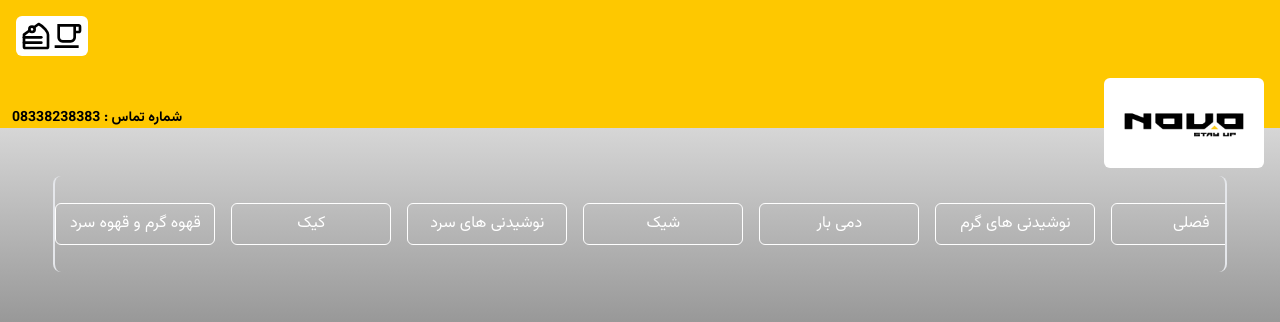
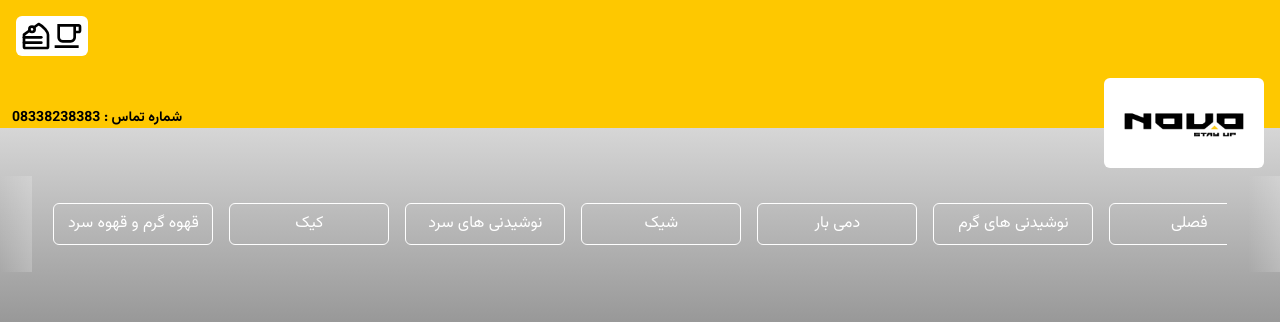
Before and after one commit to ariankheradmand/Novo-V2, a Next.js app: page / in a window 1280 px wide. Shown: the top 322 px of the page. Built offline with nearby package versions, Linux system fonts and the light colour scheme.

Commit message:
coding the Hero v0.1.1

```diff
--- a/app/component/Hero.js
+++ b/app/component/Hero.js
@@ -13,17 +13,19 @@ function Hero() {
   ];
 
   return (
-    <div className="w-full flex items-center justify-center">
-      <div className="flex items-center overflow-auto gap-4 w-11/12 h-24 border-r-2 border-l-2 rounded-lg">
+    <div className="w-full flex items-center justify-center relative">
+  <div className="flex items-center overflow-auto gap-4 w-11/12 h-24 rounded-lg relative z-10">
     {items.map((item, index) => (
-          <div
+      <button
         key={index}
-            className="border-white flex-shrink-0 border w-40 text-center py-2 rounded-md text-white"
+        className="border-white flex-shrink-0 border w-40 text-center py-2 rounded-md text-white hover:bg-accent hover:text-black hover:border-black focus:bg-accent focus:text-black focus:border-black"
       >
         {item}
-          </div>
+      </button>
     ))}
   </div>
+  <div className="absolute left-0 top-0 h-full  opacity-20 w-8 bg-gradient-to-r from-transparent to-white pointer-events-none"></div>
+  <div className="absolute right-0 top-0 h-full opacity-20  w-8 bg-gradient-to-l from-white to-transparent pointer-events-none"></div>
 </div>
   );
 }
--- a/app/globals.css
+++ b/app/globals.css
@@ -3,3 +3,26 @@
 @tailwind base;
 @tailwind components;
 @tailwind utilities;
+
+
+
+::-webkit-scrollbar {
+    width: 16px;
+    height: 12px;
+  }
+
+  ::-webkit-scrollbar-track {
+    background-color: rgba(0, 0, 0, 0.2);
+    border-radius: 10px;
+  }
+
+  ::-webkit-scrollbar-thumb {
+    background-color: white;
+    border-radius: 10px;
+    border: 2px solid rgba(0, 0, 0, 0.2);
+  }
+
+  .scrollbar-custom {
+    scrollbar-width: thin;
+    scrollbar-color: white rgba(0, 0, 0, 0.2);
+  }
```
Lines whose indentation alone changed are shown as unchanged.
